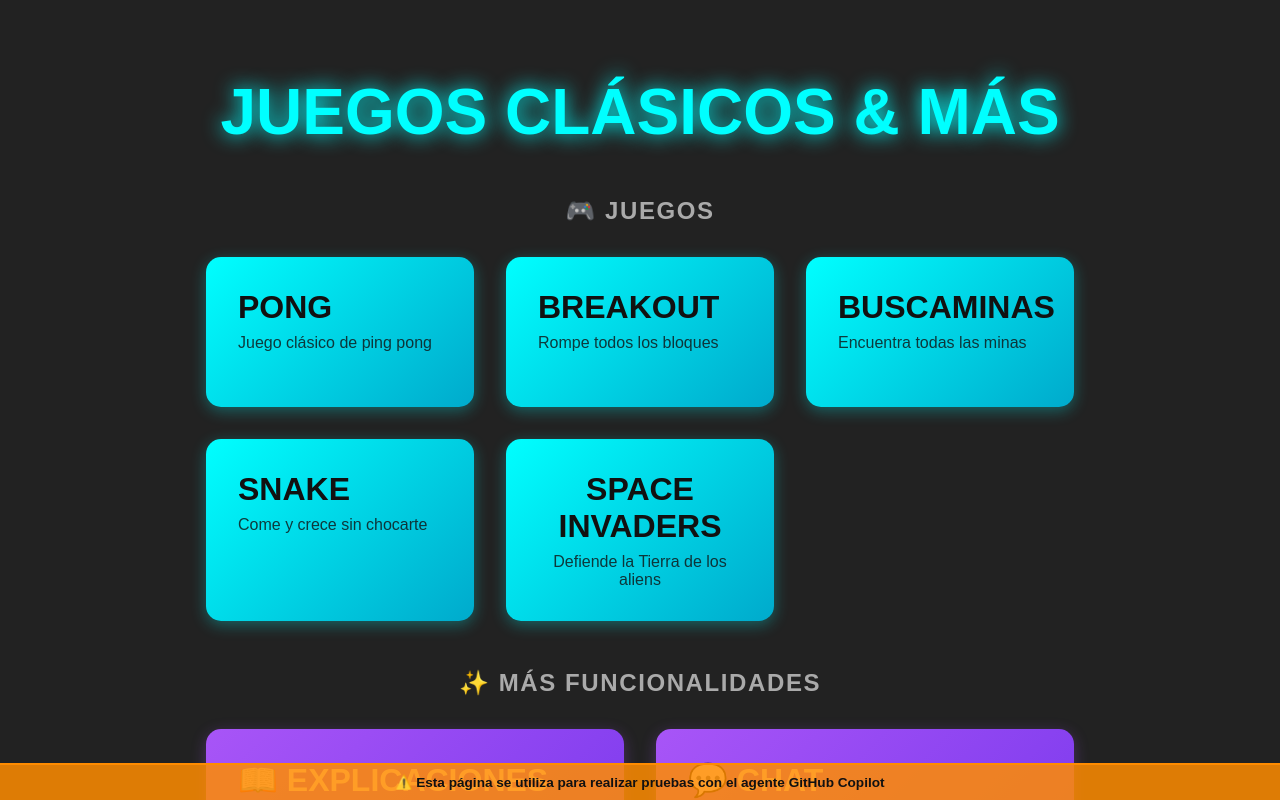
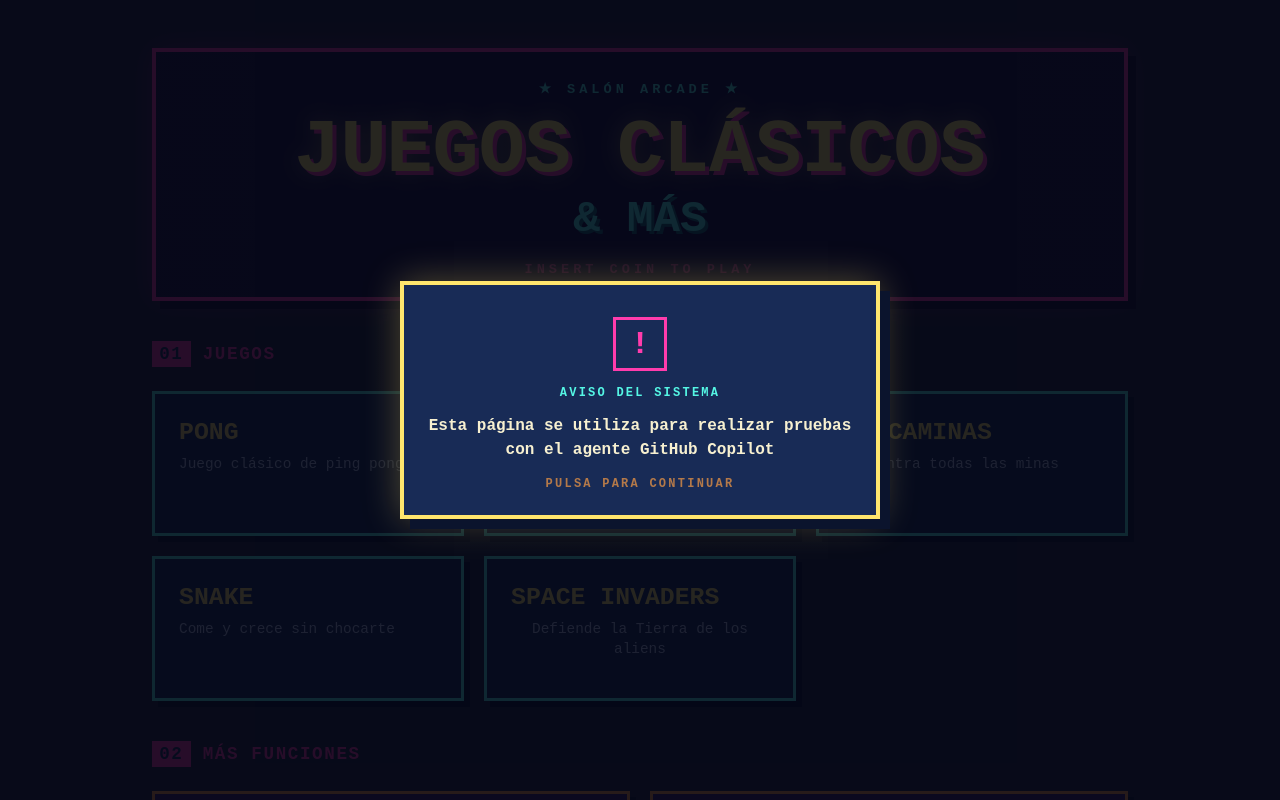
Before and after one commit to sgu3-ua/pruebaCopiloto, a plain HTML site: page index.html in a window 1280 px wide. Shown: the top 800 px of the page. Drawn offline with Linux system fonts and the light colour scheme.

Commit message:
feat: refresh home with retro arcade styling
Co-authored-by: Copilot <223556219+Copilot@users.noreply.github.com>

```diff
--- a/index.html
+++ b/index.html
@@ -8,9 +8,13 @@
 </head>
 <body>
   <div id="mainMenu">
-    <h1>JUEGOS CLÁSICOS & MÁS</h1>
+    <header class="arcade-header">
+      <p class="eyebrow">★ SALÓN ARCADE ★</p>
+      <h1>JUEGOS CLÁSICOS <span>&amp; MÁS</span></h1>
+      <p class="insert-coin">INSERT COIN TO PLAY</p>
+    </header>
 
-    <h2 class="section-title">🎮 Juegos</h2>
+    <h2 class="section-title"><span>01</span> JUEGOS</h2>
     <div class="game-grid">
       <button class="game-btn" onclick="location.href='games/pong/index.html'">
         <span class="game-title">PONG</span>
@@ -34,7 +38,7 @@
       </button>
     </div>
 
-    <h2 class="section-title">✨ Más funcionalidades</h2>
+    <h2 class="section-title"><span>02</span> MÁS FUNCIONES</h2>
     <div class="game-grid extras-grid">
       <button class="extra-btn" onclick="location.href='explanations.html'">
         <span class="game-title">📖 EXPLICACIONES</span>
@@ -46,8 +50,15 @@
       </button>
     </div>
   </div>
-  <footer class="copilot-notice">
-    <p>⚠️ Esta página se utiliza para realizar pruebas con el agente GitHub Copilot</p>
-  </footer>
+  <div class="notice-backdrop" id="noticeModal" role="dialog" aria-modal="true"
+    aria-labelledby="noticeTitle">
+    <button class="notice-card" id="noticeDismiss" type="button" aria-label="Cerrar aviso">
+      <span class="notice-icon" aria-hidden="true">!</span>
+      <span class="notice-kicker">AVISO DEL SISTEMA</span>
+      <strong id="noticeTitle">Esta página se utiliza para realizar pruebas con el agente GitHub Copilot</strong>
+      <span class="notice-hint">PULSA PARA CONTINUAR</span>
+    </button>
+  </div>
+  <script src="shared/main-menu.js"></script>
 </body>
 </html>
--- /dev/null
+++ b/shared/main-menu.js
@@ -0,0 +1,14 @@
+const noticeModal = document.getElementById('noticeModal');
+const noticeDismiss = document.getElementById('noticeDismiss');
+
+function dismissNotice() {
+  noticeModal.classList.add('is-dismissed');
+}
+
+noticeDismiss.addEventListener('click', dismissNotice);
+
+document.addEventListener('keydown', (event) => {
+  if (event.key === 'Escape' && !noticeModal.classList.contains('is-dismissed')) {
+    dismissNotice();
+  }
+});
--- a/shared/main-styles.css
+++ b/shared/main-styles.css
@@ -3,73 +3,126 @@ body {
   flex-direction: column;
   align-items: center;
   justify-content: center;
-  background: #222;
-  color: #eee;
-  font-family: Arial, sans-serif;
+  background:
+    linear-gradient(rgba(8, 12, 35, 0.9), rgba(8, 12, 35, 0.9)),
+    repeating-linear-gradient(0deg, transparent 0 3px, rgba(255, 255, 255, 0.025) 4px);
+  color: #f7f0d0;
+  font-family: "Courier New", Courier, monospace;
   margin: 0;
-  padding: 0;
+  padding: 2rem 0;
   min-height: 100vh;
   overflow-x: hidden;
+  box-sizing: border-box;
 }
 
 #mainMenu {
   text-align: center;
-  padding: 2rem;
-  max-width: 900px;
+  padding: 1rem 2rem 2rem;
+  max-width: 1040px;
   width: 100%;
+  box-sizing: border-box;
+}
+
+.arcade-header {
+  border: 4px solid #ff3cac;
+  padding: 1.5rem 1rem 1.25rem;
+  margin-bottom: 2.5rem;
+  background: rgba(25, 16, 61, 0.9);
+  box-shadow: 8px 8px 0 #16102e, 0 0 28px rgba(255, 60, 172, 0.28);
+}
+
+.eyebrow,
+.insert-coin {
+  color: #55f7e5;
+  font-size: 0.85rem;
+  font-weight: bold;
+  letter-spacing: 0.25rem;
+  margin: 0.25rem 0 1rem;
 }
 
 #mainMenu h1 {
-  font-size: 4rem;
-  margin-bottom: 3rem;
-  color: #0ff;
-  text-shadow: 0 0 20px #0ff;
+  color: #ffe66d;
+  font-size: clamp(2.1rem, 7vw, 4.8rem);
+  line-height: 1;
+  margin: 0;
+  text-shadow: 4px 4px 0 #ff3cac, 0 0 22px rgba(255, 230, 109, 0.5);
+}
+
+#mainMenu h1 span {
+  color: #55f7e5;
+  display: block;
+  font-size: 0.58em;
+  margin-top: 0.45rem;
+  text-shadow: 3px 3px 0 #156c74;
+}
+
+.insert-coin {
+  color: #ff3cac;
+  margin: 1.25rem 0 0;
+  animation: blink 1.1s steps(2, start) infinite;
+}
+
+@keyframes blink {
+  50% { opacity: 0.35; }
 }
 
 .game-grid {
   display: grid;
   grid-template-columns: repeat(auto-fit, minmax(250px, 1fr));
-  gap: 2rem;
-  padding: 1rem;
+  gap: 1.25rem;
+  padding: 0.5rem 0;
 }
 
 .game-btn {
   display: flex;
   flex-direction: column;
-  padding: 2rem;
-  background: linear-gradient(135deg, #0ff 0%, #00aacc 100%);
-  color: #111;
-  border: none;
-  border-radius: 15px;
+  padding: 1.5rem;
+  background: #182b56;
+  color: #f7f0d0;
+  border: 3px solid #55f7e5;
+  border-radius: 0;
   cursor: pointer;
-  transition: all 0.3s ease;
-  min-height: 150px;
-  box-shadow: 0 4px 15px rgba(0, 255, 255, 0.3);
+  transition: transform 0.15s ease, box-shadow 0.15s ease, background 0.15s ease;
+  min-height: 145px;
+  box-shadow: 6px 6px 0 #0b142d;
+  font: inherit;
 }
 
 .game-btn:hover {
-  transform: translateY(-5px) scale(1.05);
-  box-shadow: 0 8px 25px rgba(0, 255, 255, 0.5);
-  background: linear-gradient(135deg, #fff 0%, #0ff 100%);
+  transform: translate(-2px, -2px);
+  box-shadow: 8px 8px 0 #0b142d, 0 0 18px rgba(85, 247, 229, 0.45);
+  background: #214377;
 }
 
 .game-title {
-  font-size: 2rem;
+  color: #ffe66d;
+  font-size: 1.55rem;
   font-weight: bold;
   margin-bottom: 0.5rem;
 }
 
 .game-desc {
-  font-size: 1rem;
-  opacity: 0.8;
+  color: #b7c8e8;
+  font-size: 0.9rem;
+  line-height: 1.4;
 }
 
 .section-title {
-  font-size: 1.5rem;
-  color: #aaa;
+  display: flex;
+  align-items: center;
+  gap: 0.75rem;
+  font-size: 1.1rem;
+  color: #ff3cac;
   margin: 2rem 0 1rem;
   text-transform: uppercase;
   letter-spacing: 0.1rem;
+  text-align: left;
+}
+
+.section-title span {
+  color: #182b56;
+  background: #ff3cac;
+  padding: 0.2rem 0.45rem;
 }
 
 .extras-grid {
@@ -80,40 +133,106 @@ body {
 .extra-btn {
   display: flex;
   flex-direction: column;
-  padding: 2rem;
-  background: linear-gradient(135deg, #a855f7 0%, #7c3aed 100%);
-  color: #fff;
-  border: none;
-  border-radius: 15px;
+  padding: 1.5rem;
+  background: #3a1f61;
+  color: #f7f0d0;
+  border: 3px solid #ff9f43;
+  border-radius: 0;
   cursor: pointer;
-  transition: all 0.3s ease;
-  min-height: 150px;
-  box-shadow: 0 4px 15px rgba(168, 85, 247, 0.3);
+  transition: transform 0.15s ease, box-shadow 0.15s ease, background 0.15s ease;
+  min-height: 145px;
+  box-shadow: 6px 6px 0 #0b142d;
+  font: inherit;
 }
 
 .extra-btn:hover {
-  transform: translateY(-5px) scale(1.05);
-  box-shadow: 0 8px 25px rgba(168, 85, 247, 0.5);
-  background: linear-gradient(135deg, #c084fc 0%, #a855f7 100%);
+  transform: translate(-2px, -2px);
+  box-shadow: 8px 8px 0 #0b142d, 0 0 18px rgba(255, 159, 67, 0.45);
+  background: #542b80;
 }
 
-/* Responsive design */
+.notice-backdrop {
+  position: fixed;
+  inset: 0;
+  z-index: 1000;
+  display: grid;
+  place-items: center;
+  padding: 1.5rem;
+  background: rgba(4, 6, 20, 0.86);
+}
+
+.notice-backdrop.is-dismissed {
+  display: none;
+}
+
+.notice-card {
+  display: flex;
+  flex-direction: column;
+  align-items: center;
+  gap: 0.9rem;
+  max-width: 480px;
+  padding: 2rem 1.5rem 1.5rem;
+  border: 4px solid #ffe66d;
+  border-radius: 0;
+  background: #182b56;
+  color: #f7f0d0;
+  box-shadow: 10px 10px 0 #0b142d, 0 0 35px rgba(255, 230, 109, 0.3);
+  cursor: pointer;
+  font: inherit;
+  text-align: center;
+}
+
+.notice-card:hover,
+.notice-card:focus-visible {
+  outline: 3px solid #55f7e5;
+  outline-offset: 4px;
+}
+
+.notice-icon {
+  display: grid;
+  place-items: center;
+  width: 3rem;
+  height: 3rem;
+  border: 3px solid #ff3cac;
+  color: #ff3cac;
+  font-size: 2rem;
+  font-weight: bold;
+}
+
+.notice-kicker,
+.notice-hint {
+  color: #55f7e5;
+  font-size: 0.75rem;
+  font-weight: bold;
+  letter-spacing: 0.14rem;
+}
+
+.notice-card strong {
+  line-height: 1.5;
+}
+
+.notice-hint {
+  color: #ff9f43;
+  animation: blink 1.1s steps(2, start) infinite;
+}
+
 @media (max-width: 768px) {
-  #mainMenu h1 {
-    font-size: 3rem;
+  body {
+    padding-top: 1rem;
   }
 
   .game-grid {
     grid-template-columns: 1fr;
-    gap: 1.5rem;
+    gap: 1rem;
   }
 
   .game-btn {
-    min-height: 120px;
+    min-height: 110px;
+    padding: 1.25rem;
   }
 
   .game-title {
-    font-size: 1.5rem;
+    font-size: 1.3rem;
   }
 }
 
@@ -127,9 +246,9 @@ body {
     padding: 1rem;
   }
 
-  #mainMenu h1 {
-    font-size: 2rem;
+  .arcade-header {
     margin-bottom: 1rem;
+    padding: 1rem;
   }
 
   .game-grid {
@@ -150,37 +269,3 @@ body {
     font-size: 0.8rem;
   }
 }
-
-body {
-  padding-bottom: 50px;
-}
-
-.copilot-notice {
-  position: fixed;
-  bottom: 0;
-  left: 0;
-  right: 0;
-  background: rgba(255, 140, 0, 0.85);
-  color: #111;
-  text-align: center;
-  padding: 0.6rem;
-  font-size: 0.85rem;
-  font-weight: bold;
-  border-top: 2px solid #ff8c00;
-  z-index: 1000;
-}
-
-.copilot-notice p {
-  margin: 0;
-}
-
-@media (max-height: 600px) and (orientation: landscape) {
-  body {
-    padding-bottom: 35px;
-  }
-
-  .copilot-notice {
-    font-size: 0.7rem;
-    padding: 0.4rem;
-  }
-}
```
